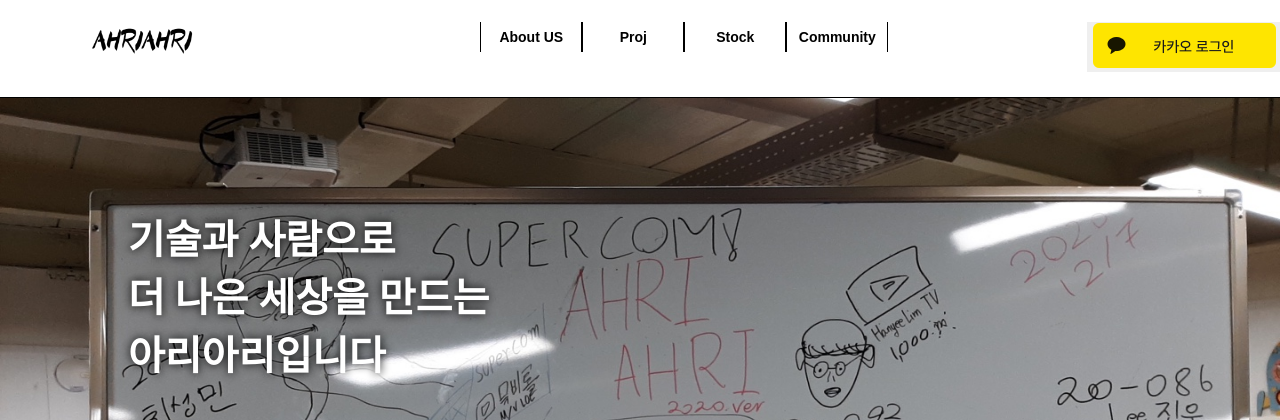
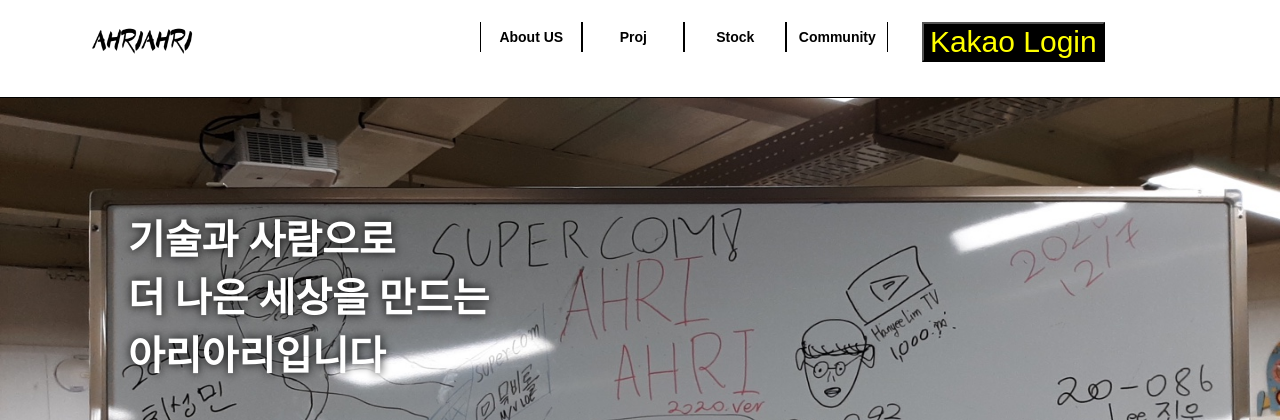
Before and after one commit to YangTaebin/ahriweb, a Flask app: page / in a window 1280 px wide. Shown: the top 420 px of the page. Run offline with Flask 2, Linux system fonts and the light colour scheme; some libraries are stand-ins or nearby versions.

Commit message:
no message

```diff
--- a/server/static/css/master.css
+++ b/server/static/css/master.css
@@ -53,6 +53,7 @@ body{
   vertical-align: center;
   text-align: center;
   display: inline-block;
+  position: static;
 }
 .menuLogin{
   list-style: none;
@@ -63,8 +64,8 @@ body{
   vertical-align: center;
   text-align: center;
   display: inline;
-  width: 200px;
-  position: fixed;
+  width: 250px;
+  position: relative;
 }
 .menuLogin a{
   font-size: 20px;
@@ -94,3 +95,8 @@ body{
   padding-left: 10%;
   color: white;
 }
+#login_click {
+  font-size: 30px;
+  color: yellow;
+  background-color: black;
+}
--- a/server/templates/index.html
+++ b/server/templates/index.html
@@ -27,7 +27,7 @@
             <a href="community" class="menuLink">Community</a>
           </li>
           <li class="menuLogin">
-            <button style="border:0; outline: 0;" type="button" id="login_click" name="button"><img id="login_image" src="{{ url_for('static',filename="logo/kakao_login_medium_narrow.png") }}" alt=""></button>
+            <button type="button" id="login_click" name="button">Kakao Login</button>
             <script type="text/javascript">
               document.getElementById('login_click').onclick = function() {
                 Kakao.init('734a58ba8d1de6eb1485389492741493');
```
